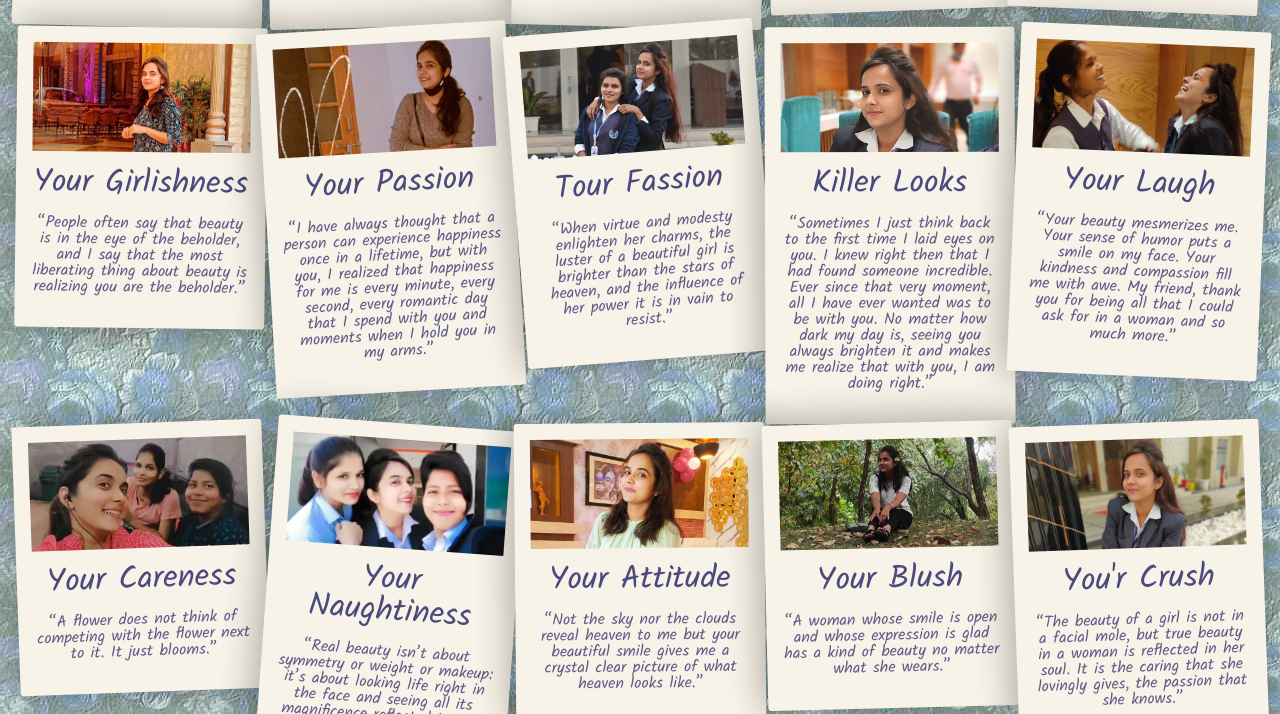
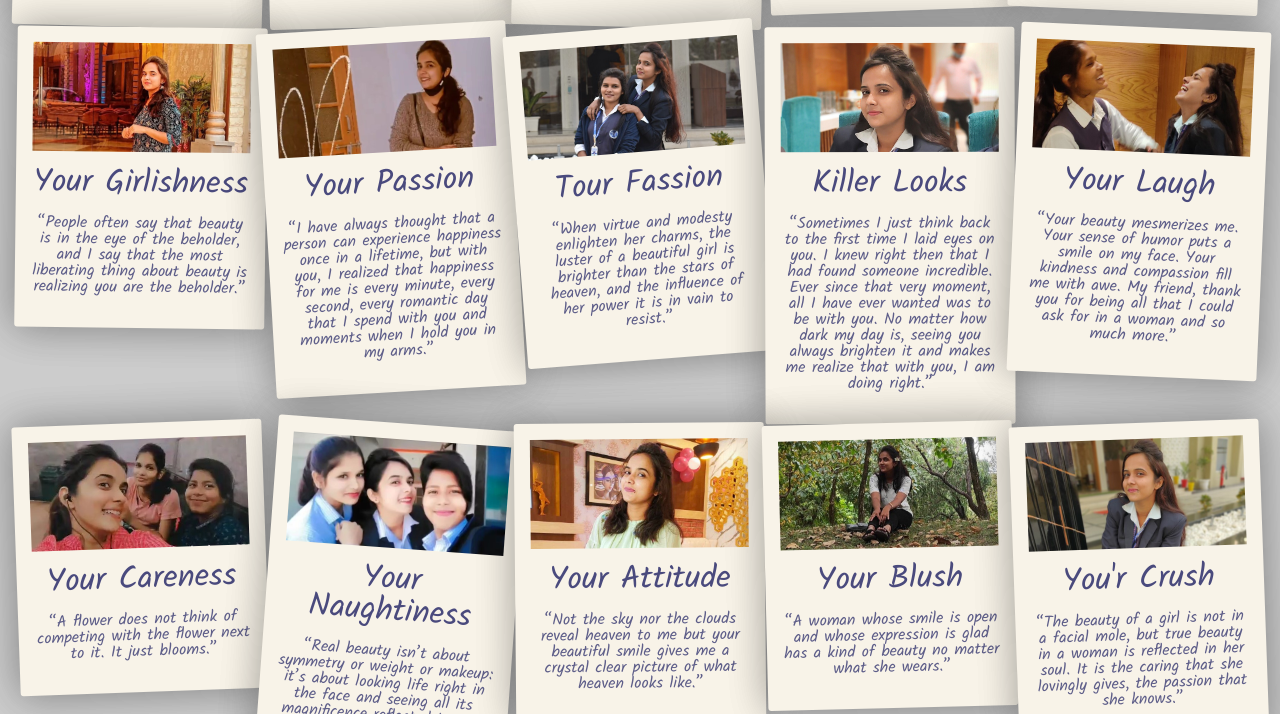
Before and after one commit to ShubhagamanSingh/ShubhagamanSingh.github.io, a plain HTML site: page bdy/index.html in a window 1280 px wide. Shown: the part 793-1507 px from the top of the page. Drawn offline with Linux system fonts and the light colour scheme.

Commit message:
Update style.css

```diff
--- a/bdy/style.css
+++ b/bdy/style.css
@@ -181,8 +181,8 @@ table {
 
 html {
   font: 500 100%/1.4 system-ui;
-  /* background-color: #ccc; */
-  background: url(img/bg2.JPG);
+  background-color: #ccc;
+/*   background: url(img/bg2.JPG); */
 }
 
 #body {
```
